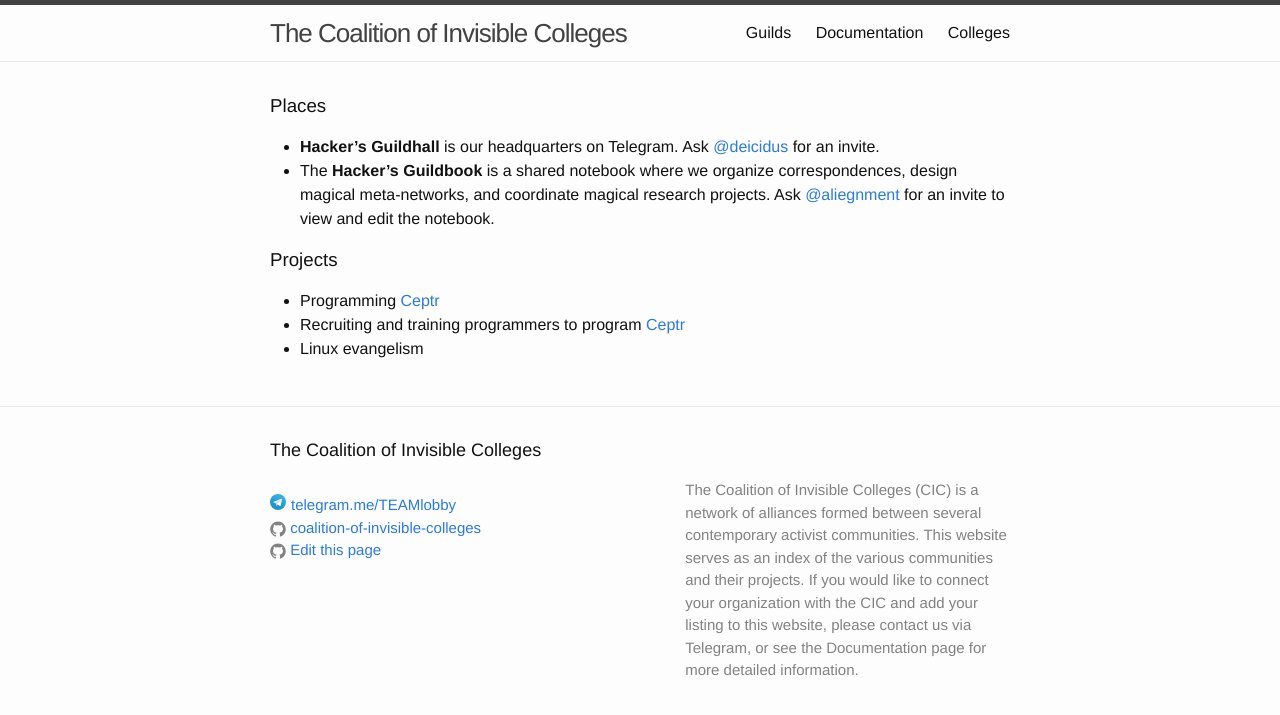
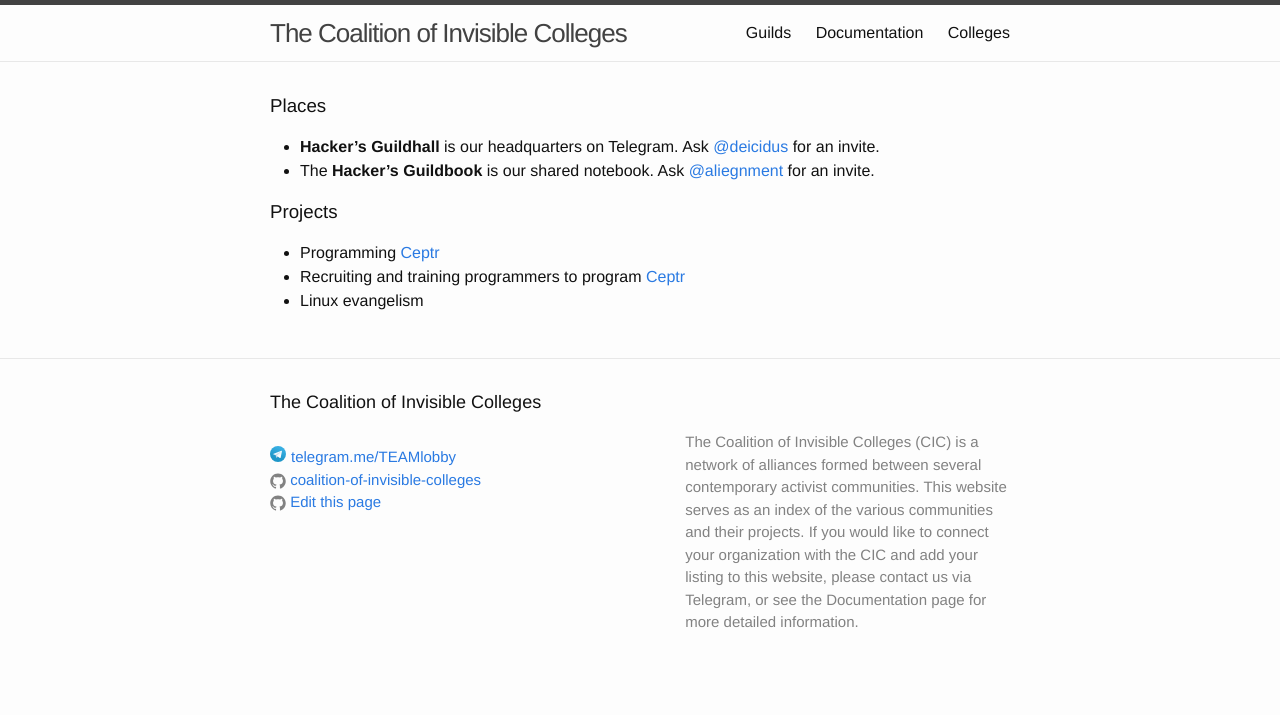
Before and after one commit to coalition-of-invisible-colleges/cic.github.io, a Jekyll site: the page built from colleges/TEAM/team-hackers.md, in a window 1280 px wide. Shown: the top 715 px of the page. Built offline with Jekyll 4.4.1, drawn with Linux system fonts in a browser that asks for light colours.

Commit message:
Shortened and correct guildbook line

```diff
--- a/colleges/TEAM/team-hackers.md
+++ b/colleges/TEAM/team-hackers.md
@@ -6,7 +6,7 @@ pointperson: deicidus
 ---
 ### Places
 * **Hacker's Guildhall** is our headquarters on Telegram. Ask [@deicidus](http://telegram.me/deicidus) for an invite.
-* The **Hacker's Guildbook** is a shared notebook where we organize correspondences, design magical meta-networks, and coordinate magical research projects. Ask [@aliegnment](http://telegram.me/aliegnment) for an invite to view and edit the notebook.
+* The **Hacker's Guildbook** is our shared notebook. Ask [@aliegnment](http://telegram.me/aliegnment) for an invite.
 
 ### Projects
 
```
